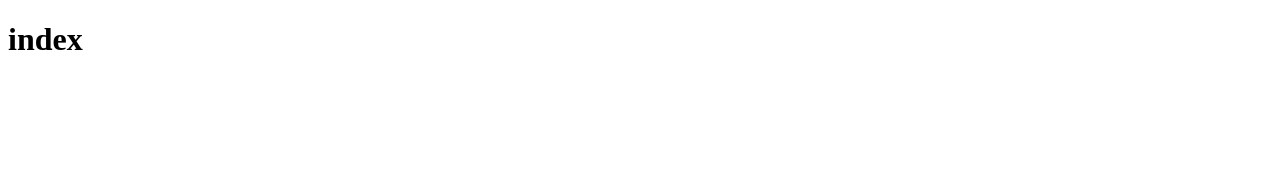
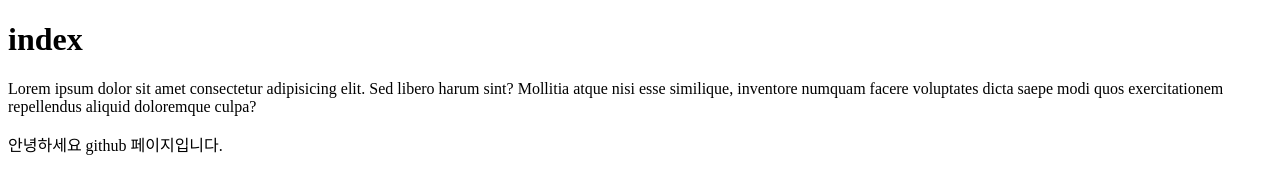
Before and after one commit to dron512/mypage, a plain HTML site: page index.html in a window 1280 px wide. Drawn offline with Linux system fonts and the light colour scheme.

Commit message:
index.html

```diff
--- a/index.html
+++ b/index.html
@@ -8,5 +8,9 @@
 </head>
 <body>
     <h1>index</h1>
+    <p>Lorem ipsum dolor sit amet consectetur adipisicing elit. Sed libero harum sint? Mollitia atque nisi esse similique, inventore numquam facere voluptates dicta saepe modi quos exercitationem repellendus aliquid doloremque culpa?</p>
+    <div>
+        안녕하세요 github 페이지입니다.
+    </div>
 </body>
 </html>
```
